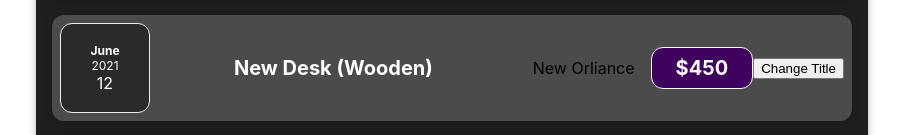
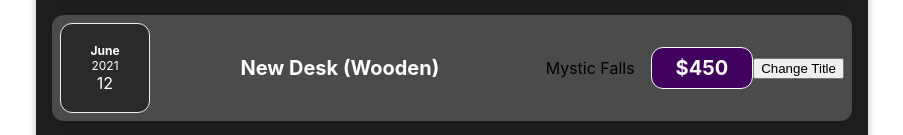
Before and after one commit to FerozShaik96/ExpenseTracker_Basic, a React (Create React App) app: page / in a window 1280 px wide. Shown: the part 475-610 px from the top of the page, without its empty margins (188-1091 px from the left). Built offline with nearby package versions, Linux system fonts and the light colour scheme.

Commit message:
Using UseState

```diff
--- a/src/components/Expenses/Expences.js
+++ b/src/components/Expenses/Expences.js
@@ -29,7 +29,7 @@ function Expenses() {
       title: "New Desk (Wooden)",
       amount: 450,
       date: new Date(2021, 5, 12),
-      LocationOfExpenditure: "New Orliance ",
+      LocationOfExpenditure: "Mystic Falls",
     },
     {
       id: "e4",
--- a/src/components/Expenses/ExpenseItem.js
+++ b/src/components/Expenses/ExpenseItem.js
@@ -1,10 +1,15 @@
+import React, { useState } from "react";
 import Card from "../UI/Card";
 import ExpenseDate from "../Expenses/ExpenseDate";
 import "./ExpenseItem.css";
 import ExpenseDetails from "../Expenses/expenseDetails";
 function ExpenseItem(props) {
+  // useSate will return an Array with two vlaues in it , one is a variable and another one is a function
+
+  const [a, setAmount] = useState(props.amount);
   const clickHandler = (event) => {
-    event.target.parentNode.remove();
+    setAmount(100);
+    // event.target.parentNode.remove();
   };
   return (
     <Card className="expense-item">
@@ -12,7 +17,7 @@ function ExpenseItem(props) {
       <ExpenseDetails
         title={props.title}
         location={props.location}
-        amount={props.amount}
+        amount={a}
       />
       <button onClick={clickHandler}>Change Title</button>
     </Card>
```
